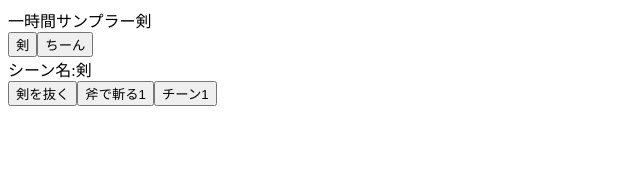
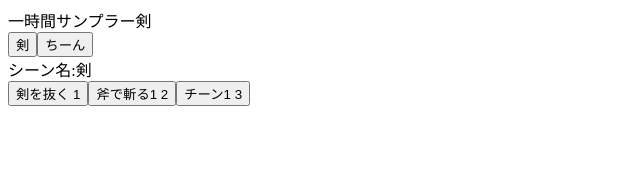
Before and after one commit to takex5g/wear-on-sampler, a Nuxt app: page / in a window 1280 px wide. Shown: the top 171 px of the page, without its empty margins (0-640 px from the left). Built offline with nearby package versions, Linux system fonts and the light colour scheme; no server answers.

Commit message:
キーボードで鳴る

```diff
--- a/components/Scene.vue
+++ b/components/SceneView.vue
@@ -6,7 +6,7 @@
       :key="index"
       @click="play(index)"
     >
-      {{ rmExtension(audioname) }}
+      {{ rmExtension(audioname, index) }}
     </button>
   </div>
 </template>
@@ -23,6 +23,10 @@ export default Vue.extend({
     audioEntry: {
       // @ts-ignore
       type: Array as PropType<audioArrayType>,
+      required: true,
+    },
+    chara: {
+      type: Array as PropType<string[]>,
       required: true,
     },
   },
@@ -64,8 +68,9 @@ export default Vue.extend({
         handler?.close()
       }
     },
-    rmExtension(str: string) {
-      return str.replace('.mp3', '')
+    rmExtension(str: string, index: number) {
+      const rmExtension = str.replace('.mp3', '')
+      return `${rmExtension}\n${this.chara[index]}`
     },
   },
 })
--- a/pages/index.vue
+++ b/pages/index.vue
@@ -1,5 +1,5 @@
 <template>
-  <div :keydown="keydown">
+  <div>
     一時間サンプラー{{ currentScene }}
     <div>
       <button
@@ -11,19 +11,26 @@
       </button>
     </div>
     <div v-for="(name, index) in sceneNames" :key="name">
-      <Scene v-if="name == currentScene" :audio-entry="audioArray[index]" />
+      <SceneView
+        v-if="name == currentScene"
+        ref="scene"
+        :audio-entry="audioArray[index]"
+        :chara="chara"
+      />
     </div>
   </div>
 </template>
 <script lang="ts">
 import Vue from 'vue'
+const audioList = require(`~/assets/audioList.json`)
+const chara = ['1', '2', '3', 'Q', 'W', 'E', 'A', 'S', 'D', 'Z', 'X', 'C']
 
-const audioList = require(`~/assets/audioList.json`)
 export type audioArrayType = [string, string[]]
 type DataType = {
   currentScene: string
   audioArray: audioArrayType[]
   sceneNames: string[]
+  chara: string[]
 }
 export default Vue.extend({
   components: {},
@@ -32,6 +39,7 @@ export default Vue.extend({
       currentScene: '',
       audioArray: Object.entries(audioList),
       sceneNames: [],
+      chara,
     }
   },
   created() {
@@ -40,9 +48,20 @@ export default Vue.extend({
     }
     this.currentScene = this.sceneNames[0]
   },
+  mounted() {
+    window.addEventListener('keydown', this.keyAction)
+  },
+  beforeDestroy() {
+    // キーコードによる動作の削除
+    window.removeEventListener('keydown', this.keyAction)
+  },
   methods: {
-    keydown(e) {
-      console.log('e:', e)
+    keyAction(e: KeyboardEvent) {
+      const index = this.chara.findIndex(
+        (c) => c.toUpperCase() === e.key.toUpperCase()
+      )
+      if (index === -1) return
+      ;(this.$refs as any).scene[0].play(index)
     },
   },
 })
```
